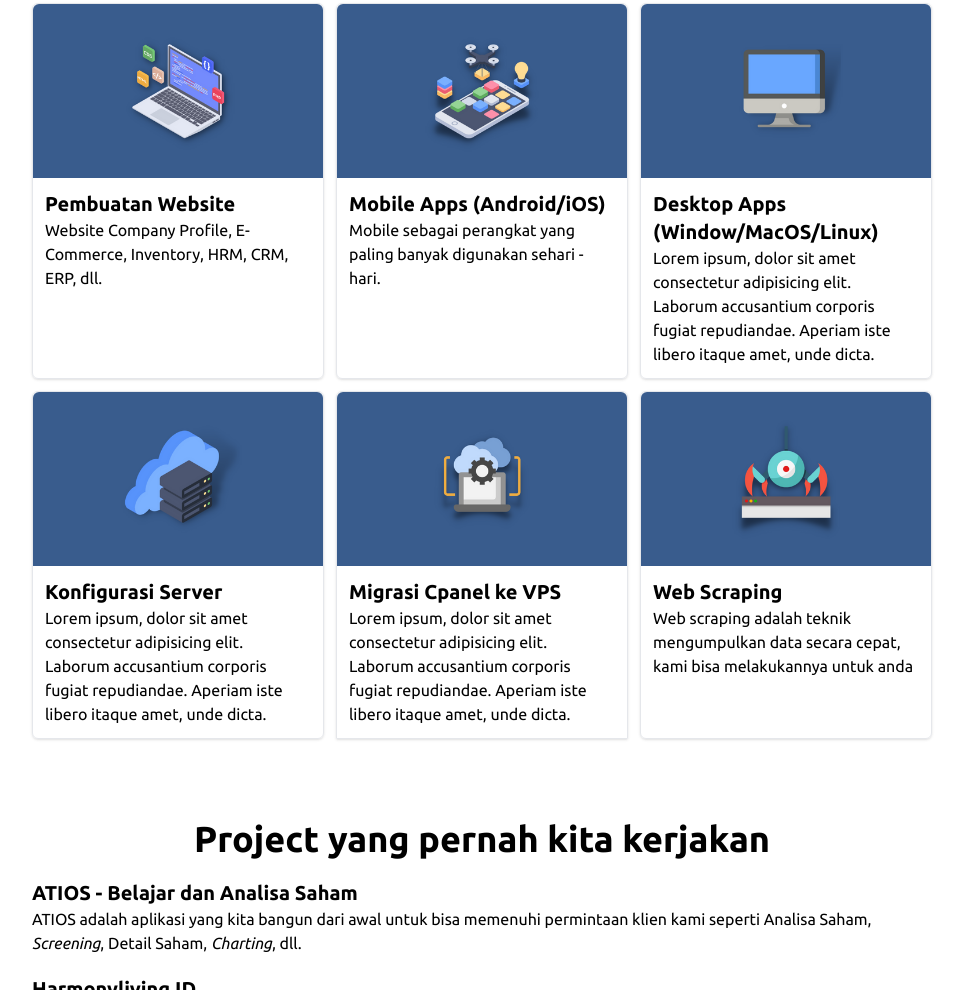
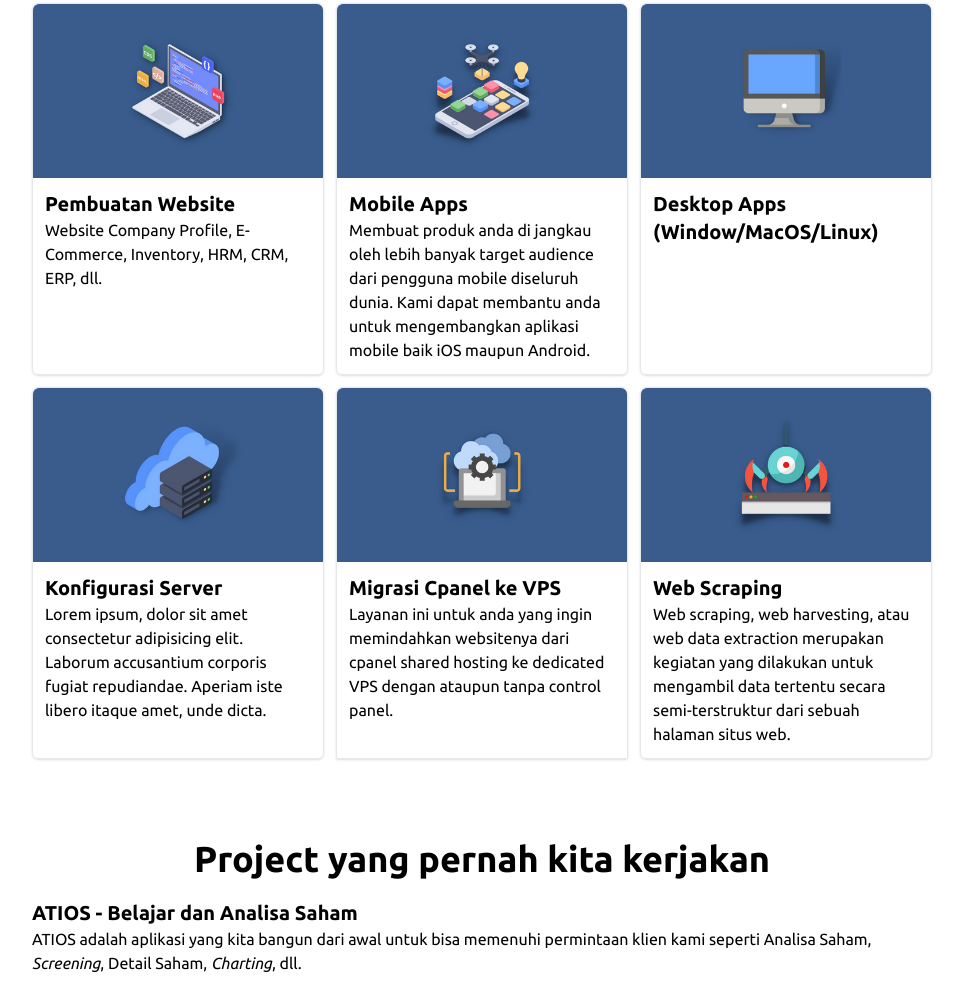
Before and after one commit to insideofcode/insideofcode.github.io, a website: page index.html in a window 1280 px wide. Shown: the part 889-1879 px from the top of the page, without its empty margins (158-1121 px from the left). Drawn offline with Linux system fonts and the light colour scheme.

Commit message:
update description

```diff
--- a/index.html
+++ b/index.html
@@ -53,10 +53,10 @@
 
                     <div class="p-3 text-left">
                         <h3 class="font-bold text-xl">
-                            Mobile Apps (Android/iOS)
+                            Mobile Apps
                         </h3>
                         <p>
-                            Mobile sebagai perangkat yang paling banyak digunakan sehari - hari.
+                            Membuat produk anda di jangkau oleh lebih banyak target audience dari pengguna mobile diseluruh dunia. Kami dapat membantu anda untuk mengembangkan aplikasi mobile baik iOS maupun Android.
                         </p>
                     </div>
                 </div>
@@ -69,7 +69,6 @@
                             Desktop Apps (Window/MacOS/Linux)
                         </h3>
                         <p>
-                            Lorem ipsum, dolor sit amet consectetur adipisicing elit. Laborum accusantium corporis fugiat repudiandae. Aperiam iste libero itaque amet, unde dicta.
                         </p>
                     </div>
 
@@ -97,7 +96,7 @@
                             Migrasi Cpanel ke VPS
                         </h3>
                         <p>
-                            Lorem ipsum, dolor sit amet consectetur adipisicing elit. Laborum accusantium corporis fugiat repudiandae. Aperiam iste libero itaque amet, unde dicta.
+                            Layanan ini untuk anda yang ingin memindahkan websitenya dari cpanel shared hosting ke dedicated VPS dengan ataupun tanpa control panel.
                         </p>
 
                     </div>
@@ -110,7 +109,7 @@
                             Web Scraping
                         </h3>
                         <p>
-                            Web scraping adalah teknik mengumpulkan data secara cepat, kami bisa melakukannya untuk anda
+                            Web scraping, web harvesting, atau web data extraction merupakan kegiatan yang dilakukan untuk mengambil data tertentu secara semi-terstruktur dari sebuah halaman situs web.
                         </p>
                     </div>
                 </div>
```
Also changed, not shown: src/index.html (+4 -5 lines), css/style.css.
